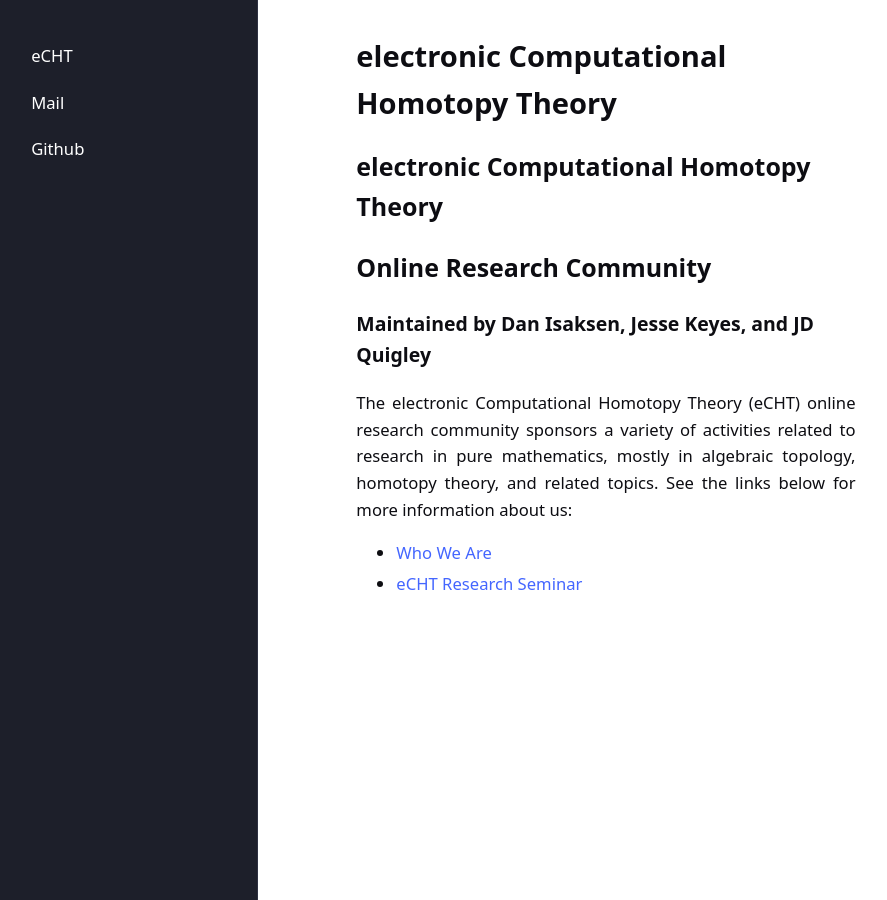
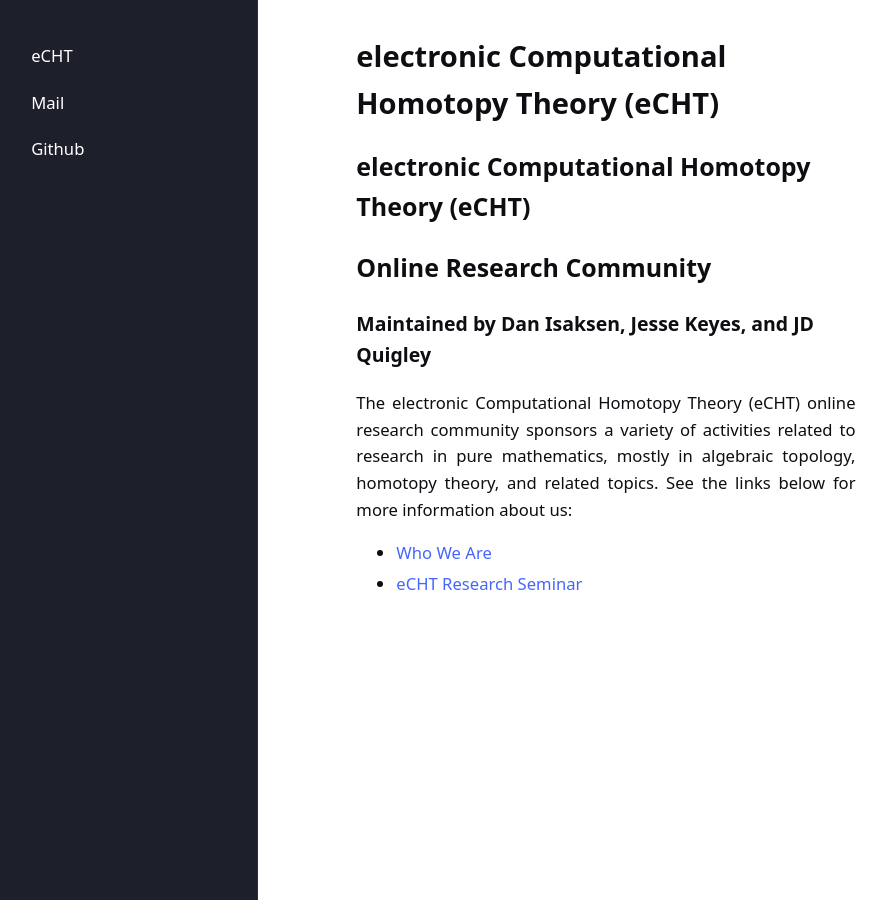
Before and after one commit to eCHTorc/eCHTorc.github.io, a Jekyll site: the page built from index.md, in a window 1280 px wide. Shown: the whole page, without its empty margins (43-930 px from the left). Built offline with Jekyll 4.4.1, drawn with Linux system fonts in a browser that asks for light colours; our own code applies the rules of GitHub Pages for plain Markdown files.

Commit message:
Update index.md

```diff
--- a/index.md
+++ b/index.md
@@ -1,4 +1,4 @@
-# electronic Computational Homotopy Theory
+# electronic Computational Homotopy Theory (eCHT)
 ## Online Research Community
 ### Maintained by Dan Isaksen, Jesse Keyes, and JD Quigley
 
```
